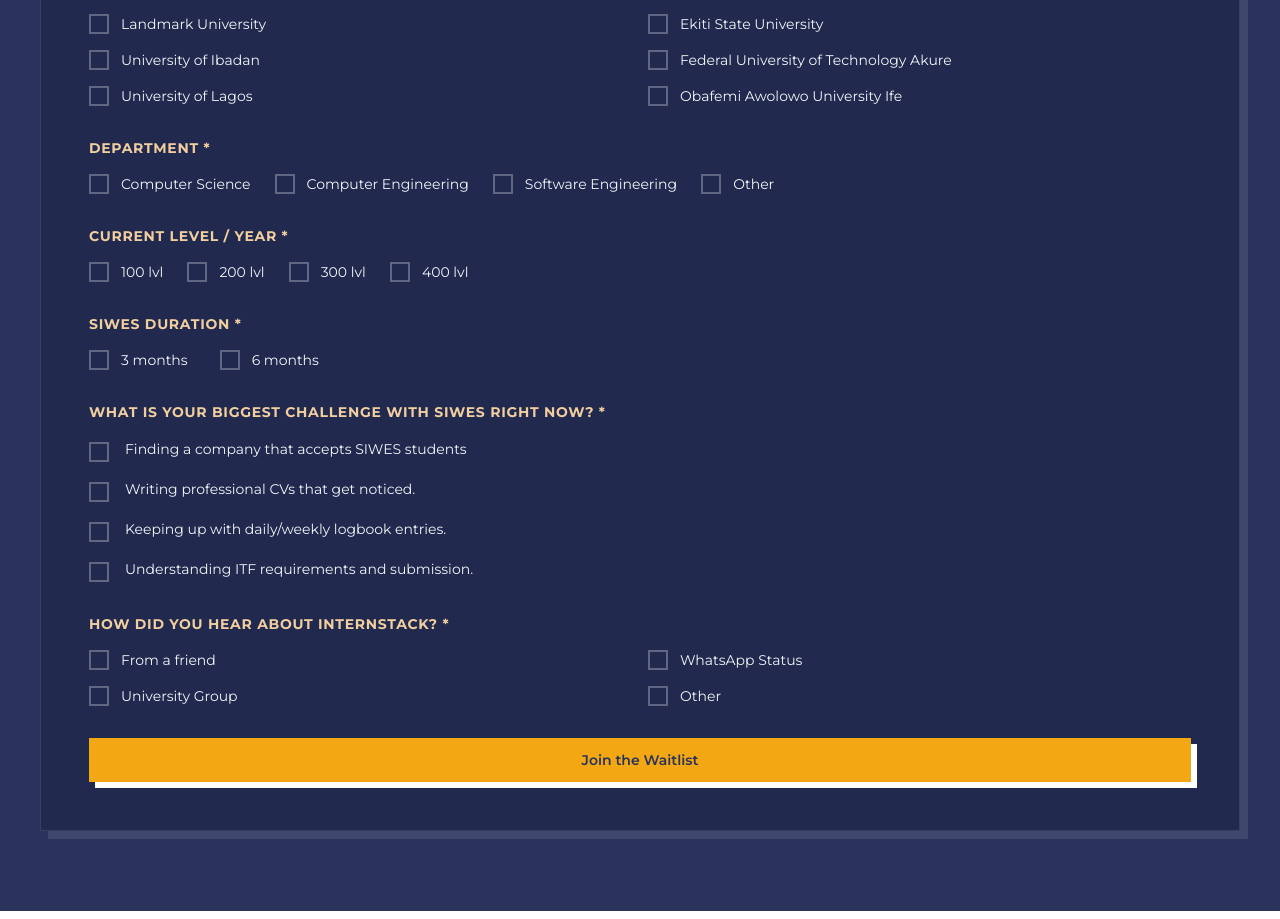
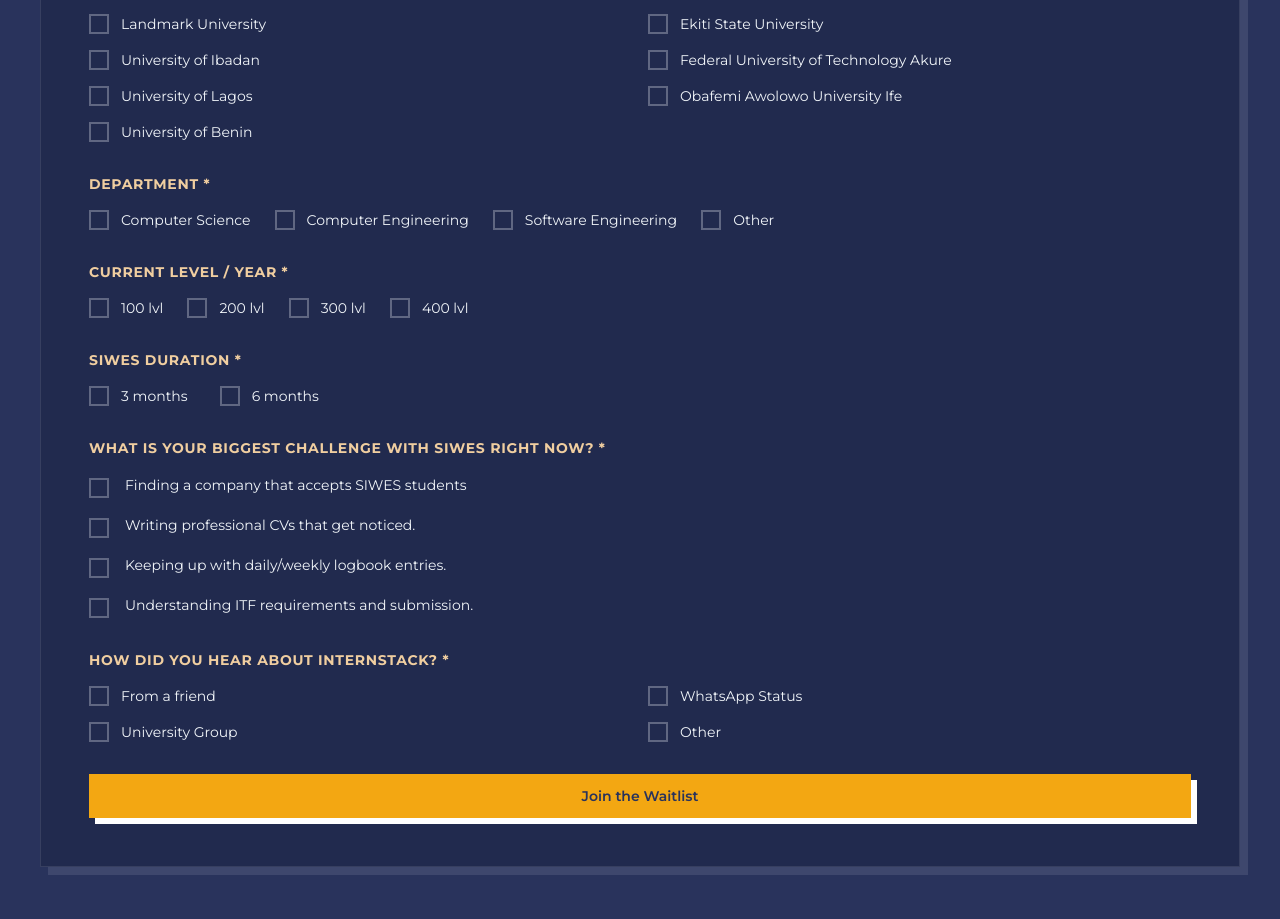
Before and after one commit to Dev-Noble-coder/InternStack, a Next.js app: page /waitlist in a window 1280 px wide. Shown: the part 1020-1939 px from the top of the page. Built offline with nearby package versions, Linux system fonts and the light colour scheme; no server answers.

Commit message:
Changes to website

```diff
--- a/app/waitlist/page.tsx
+++ b/app/waitlist/page.tsx
@@ -16,7 +16,8 @@
   "University of Ibadan",
   "Federal University of Technology Akure",
   "University of Lagos",
-  "Obafemi Awolowo University Ife"
+  "Obafemi Awolowo University Ife",
+  "University of Benin"
 ];
 
 const LEVELS = ["100 lvl", "200 lvl", "300 lvl", "400 lvl"];
```
